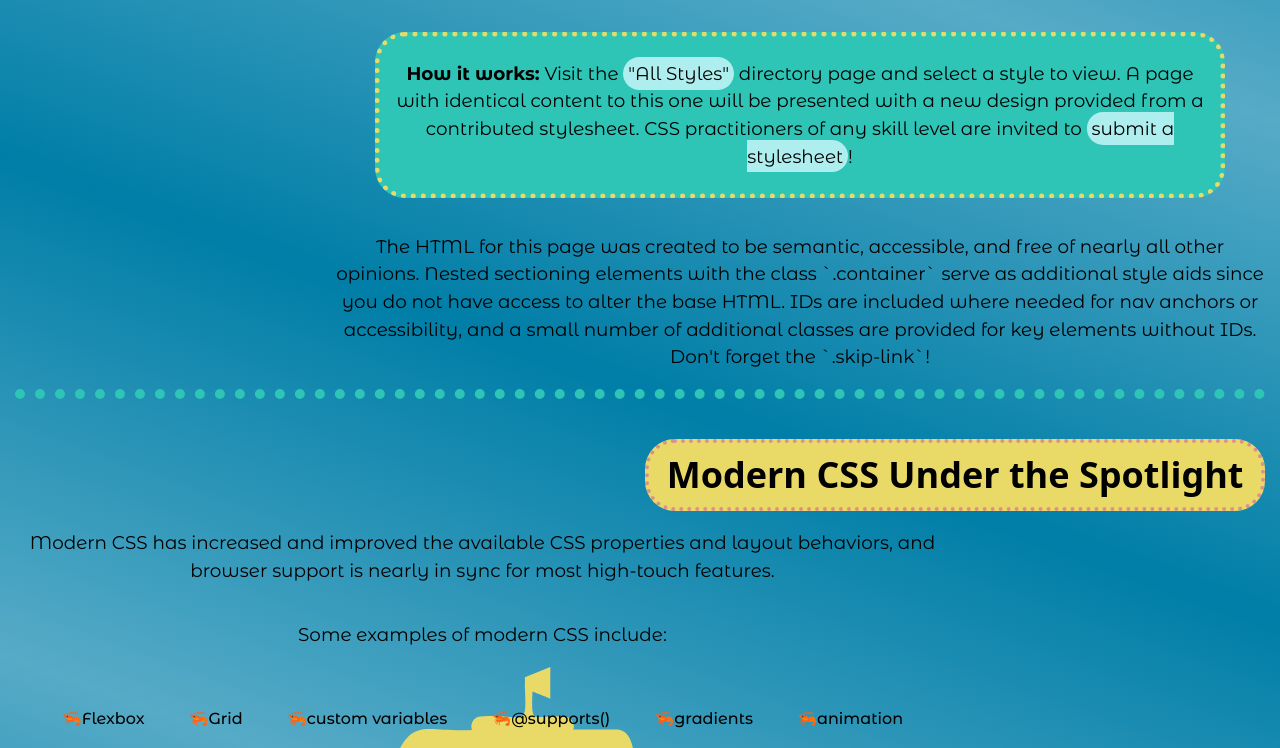
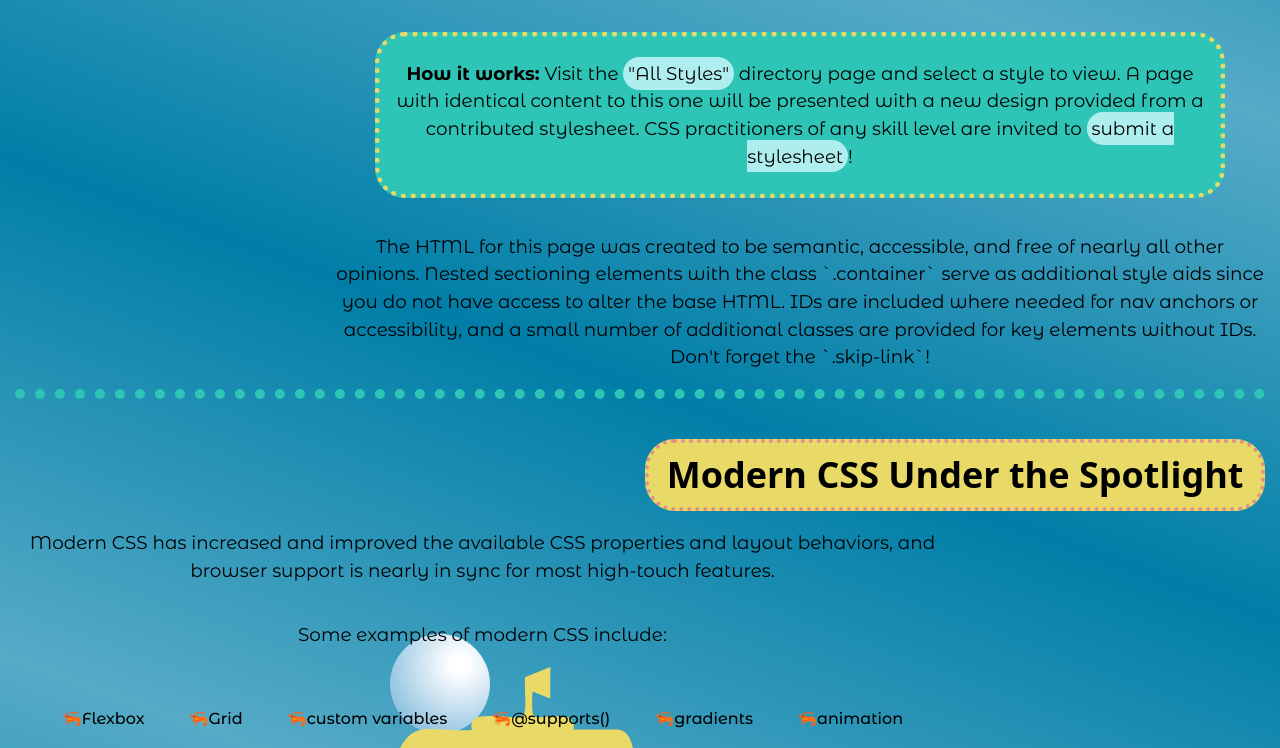
Before and after one commit to shauniebyrne/UnderTheSea, a website: page public/index.html in a window 1280 px wide. Shown: the part 874-1622 px from the top of the page. Drawn offline with Linux system fonts and the light colour scheme; a web font is replaced by a local one.

Commit message:
stylelint and other changes

```diff
--- a/sass/Block/_bubbles.scss
+++ b/sass/Block/_bubbles.scss
@@ -1 +1,30 @@
 //bubble images created with CSS Shapes
+
+#about, #guidelines, #contribute, #files, .profile, #styles {
+  position: relative;
+}
+
+#main .container::before, #main .container::after,
+.profile .container::before, .profile .container::after,
+#styles .container::before, #styles .container::after {
+  content: "";
+  width: 100px;
+  height: 100px;
+  border-radius: 50%;
+  background-image: radial-gradient(circle at 70% 30%, white 10%, #6baed6);
+  position: absolute;
+  z-index: -1;
+  background-size: cover;
+  background-repeat: no-repeat;
+  background-position: center;
+}
+
+.container::before {
+    top: 30%;
+    left: 30%;
+}
+
+.container::after {
+  top:50%;
+  left: 40%;
+}
--- a/sass/Block/_footer.scss
+++ b/sass/Block/_footer.scss
@@ -28,8 +28,7 @@
 }
 
 .page-footer .container ul li {
-    margin-block-start: $border-radius;
-    margin-block-end: $border-radius;
+    margin-block: $border-radius;
 }
 
 .page-footer .container ul li:first-child {
--- a/sass/style.scss
+++ b/sass/style.scss
@@ -10,9 +10,7 @@
 @import "Block/about";
 @import "Block/guidelines";
 @import "Block/contribute";
-@import "Block/contribute";
 @import "Block/bubbles";
-@import "Block/files";
 @import "Block/files";
 @import "Block/profile";
 @import "Block/styles";
```
Also changed, not shown: public/.stylelintrc.json, public/style.css.
